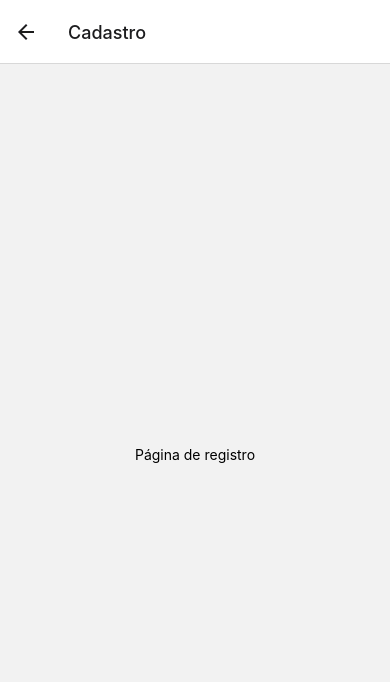
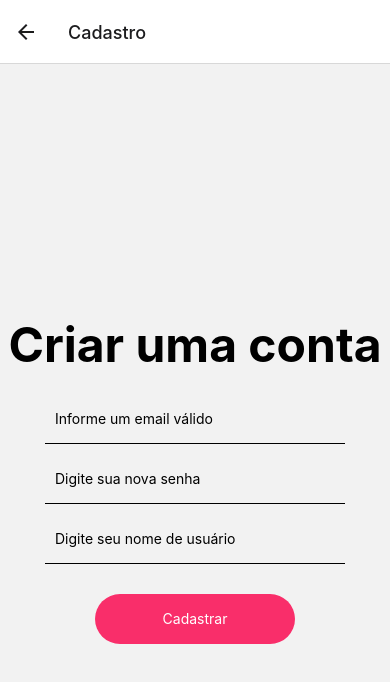
Before and after one commit to ruantsdo/BarberProject, a React Native app: screen /UserRegister in a window 390 px wide. Shown: the top 682 px of the page. Built offline with nearby package versions, Linux system fonts and the light colour scheme.

Commit message:
CreateAccountImplementation
Implemented the creation of new accounts with email and password with firebase.

```diff
--- a/src/contexts/auth.jsx
+++ b/src/contexts/auth.jsx
@@ -57,7 +57,7 @@ export const AuthProvider = ({ children }) => {
     }
 
     return(
-        <AuthContext.Provider value={{signed: !!user, user, signIn, signOut, loading}}>
+        <AuthContext.Provider value={{signed: !!user, user, setUser, signIn, signOut, loading}}>
             {children}
         </AuthContext.Provider>
     )
--- a/src/pages/Home/index.jsx
+++ b/src/pages/Home/index.jsx
@@ -8,7 +8,7 @@ const Home = () => {
 
     return(
         <View style={{flex:1, justifyContent: 'center', alignItems:'center'}}>
-            <Text>Logado como: {user?.name}</Text>
+            <Text>Logado como: {user?.displayName}</Text>
             <Text>Email: {user?.email}</Text>
             <Button title="Sair" onPress={signOut} />
         </View>
--- a/src/pages/SignIn/index.jsx
+++ b/src/pages/SignIn/index.jsx
@@ -15,7 +15,7 @@ import { MaterialCommunityIcons } from "@expo/vector-icons"
 
 
 const SignIn = ({ navigation }) => {
-    const { signIn } = useContext(AuthContext)
+    const { signIn, setUser } = useContext(AuthContext)
 
     const [email, setEmail] = useState("")
     const [password, setPassword] = useState("")
@@ -25,6 +25,7 @@ const SignIn = ({ navigation }) => {
         signInWithEmailAndPassword(auth, email, password)
         .then((userCredential) => {
             const user = userCredential.user;
+            setUser(user)
             console.log(user)
         })
         .catch((error) => {
--- a/src/pages/UserRegister/index.jsx
+++ b/src/pages/UserRegister/index.jsx
@@ -1,15 +1,101 @@
 //React
-import React from "react";
+import React, { useContext, useState } from "react";
 import { View, Text, TextInput, TouchableOpacity, KeyboardAvoidingView, Platform } from "react-native";
 
 //Styles
 import styles from "./styles"
+import { MaterialCommunityIcons } from "@expo/vector-icons"
 
-const UserRegister = () => {
+//Firebase
+import { auth } from "../../services/firebase"
+import { createUserWithEmailAndPassword } from "firebase/auth"
+
+//Contexts
+import AuthContext from "../../contexts/auth"
+
+const UserRegister = ({ navigation }) => {
+    const { setUser } = useContext(AuthContext)
+
+
+    const [email, setEmail] = useState("")
+    const [password, setPassword] = useState("")
+    const [displayName, setDisplayName] = useState("")
+    const [error, setError] = useState(false)
+
+    const register = () =>{
+        createUserWithEmailAndPassword(auth, email, password, displayName)
+        .then((userCredential) => {
+            const user = userCredential.user;
+            setUser(user)
+        })
+        .catch((error) => {
+            setError(true)
+            const errorCode = error.code;
+            const errorMessage = error.message;
+        });
+    }
+
+
+
+
     return(
-        <View style={{flex:1, justifyContent: 'center', alignItems:'center'}}>
-            <Text>Página de registro</Text>
-        </View>
+        <KeyboardAvoidingView
+            style={styles.container}
+            behavior={Platform.OS === "ios" ? "padding" : "height"}
+        >
+            <Text style={styles.title}>Criar uma conta</Text>
+            <TextInput
+                style={styles.input}
+                placeholder="Informe um email válido"
+                type="text"
+                onChangeText={(text) => setEmail(text)}
+                value={email}
+            />
+            <TextInput
+                style={styles.input}
+                secureTextEntry={true}
+                placeholder="Digite sua nova senha"
+                type="text"
+                onChangeText={(text) => setPassword(text)}
+                value={password}
+            />
+            <TextInput
+                style={styles.input}
+                placeholder="Digite seu nome de usuário"
+                type="text"
+                onChangeText={(text) => setDisplayName(text)}
+                value={displayName}
+            />
+
+            {error === true ?
+                <View style={styles.contentAlert}>
+                    <MaterialCommunityIcons
+                        name="alert-circle"
+                        size={24}
+                        color="#bdbdbd"
+                    />
+                    <Text style={styles.warningAlert}>Email ou Senha Inválidos</Text>
+                </View>
+            :
+                <View></View>
+            }
+            {email === "" || password === "" ?
+                <TouchableOpacity
+                    disabled={true}
+                    style={styles.buttonRegister}
+                >
+                    <Text style={styles.textButtonRegister}>Cadastrar</Text>
+                </TouchableOpacity>
+            :
+                <TouchableOpacity
+                    style={styles.buttonRegister}
+                    onPress={register}
+                >
+                    <Text style={styles.textButtonRegister}>Cadastrar</Text>
+                </TouchableOpacity>
+            }
+
+        </KeyboardAvoidingView>
     )
 }
 
--- a/src/pages/UserRegister/styles.js
+++ b/src/pages/UserRegister/styles.js
@@ -0,0 +1,58 @@
+import { Platform, StyleSheet } from "react-native"
+
+const styles = StyleSheet.create({
+    container:{
+        flex:1,
+        justifyContent: 'center',
+        alignItems:'center',
+        paddingTop: Platform.OS === 'ios' ? 0 : 50,
+    },
+    title:{
+        fontSize: 48,
+        marginBottom: 10,
+        fontWeight: "bold",
+    },
+    input:{
+        width: 300,
+        height: 50,
+        marginTop: 10,
+        padding: 10,
+        borderBottomWidth: 1,
+        marginLeft:"auto",
+        marginRight:"auto",
+    },
+    buttonRegister:{
+        width: 200,
+        height: 50,
+        justifyContent: "center",
+        alignItems: "center",
+        backgroundColor: "#f92e6a",
+        borderRadius: 50,
+        marginTop: 30,
+    },
+    textButtonRegister:{
+        color:"#ffffff",
+    },
+    contentAlert:{
+        marginTop: 20,
+        flexDirection: "row",
+        justifyContent: "center",
+        alignItems: "center",
+    },
+    warningAlert:{
+        paddingLeft: 10,
+        color:"#bdbdbd",
+        fontSize: 16,
+    },
+    registration:{
+        marginTop:20,
+        color: "#4d5156",
+        fontSize: 16,
+    },
+    linkSubscribe:{
+        color:"#1877f2",
+        fontSize: 16,
+    },
+})
+
+export default styles
```
